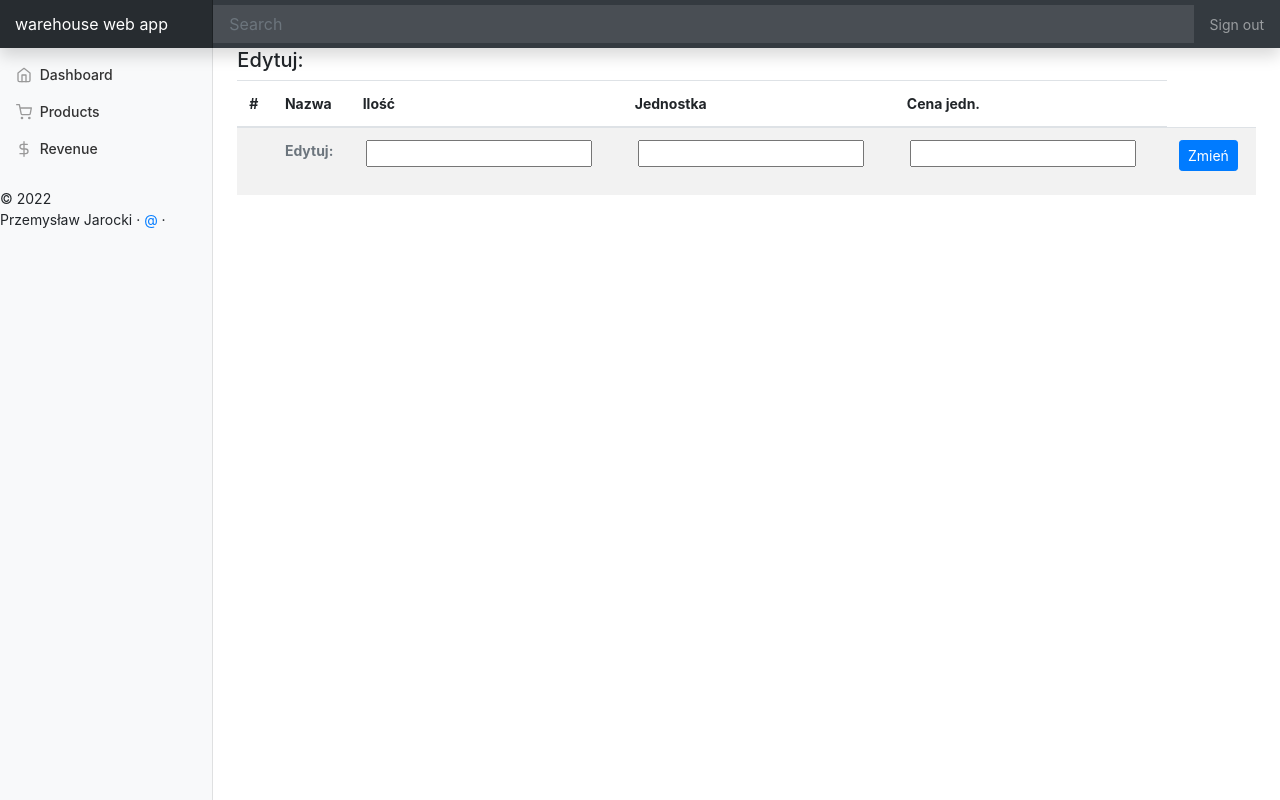
After one commit to PeJot86/magazyn_web, a Flask app: page /1 in a window 1280 px wide. The commit adds this page. Run offline with Flask 2, Linux system fonts and the light colour scheme; lists and menus that the app fills with data are empty; some libraries are stand-ins or nearby versions.

Commit message:
fourth commit

```diff
--- a/app.py
+++ b/app.py
@@ -22,7 +22,7 @@ def homepage():
 def add_product():
     form = ProductForm ()
     errors = None
-    list_items = items
+    sort_items = sorted(items, key=lambda x: (x['name']))
     if request.method == 'POST':
         if form.validate_on_submit():
                 dict = {
@@ -33,7 +33,7 @@ def add_product():
                 items.append(dict)
 
         return redirect(url_for("add_product"))
-    return render_template ("list_product.html", form=form, list_items = list_items, errors = errors)
+    return render_template ("list_product.html", form=form, list_items = sort_items, errors = errors)
 
 
 @app.route('/<product_name>', methods=["GET", "POST"])
@@ -46,9 +46,18 @@ def edit_product(product_name):
                 i["quantity"] = float(form.quantity.data)
                 i["unit"] = form.unit.data
                 i["unit_price"] = float(form.unit_price.data)
-
            return redirect(url_for("add_product"))
     return render_template ("edit_product.html", form=form, product_name= product_name, select_item = select_item)
+
+
+@app.route('/delete/<product_name>', methods=["GET","POST"])
+def delete_product(product_name):
+    form = ProductForm ()
+    for i in range(len(items)):
+        if items[i]['name'] == product_name:
+            del items[i]
+            break
+    return render_template ("edit_product.html", form=form, product_name= product_name)
 
 
 
--- /dev/null
+++ b/templates/edit_product.html
@@ -0,0 +1,58 @@
+{% extends "base.html" %}
+{% block content %}
+
+
+<h5>Edytuj:</h5>
+
+<table class="table table-striped">
+  <thead>
+    <tr>
+      <th scope="col">#</th>
+      <th scope="col">Nazwa</th>
+      <th scope="col">Ilość</th>
+      <th scope="col">Jednostka</th>
+      <th scope="col">Cena jedn.</th>
+    </tr>
+  </thead>
+  <tbody>
+
+    {% for item in select_item %}
+    <tr>
+      <th scope="row"></th>
+      <td>{{item.name}}</td>
+      <td>{{item.quantity}}</td>
+      <td>{{item.unit}}</td>
+      <td>{{item.unit_price}}</td>
+      <td><a class="btn btn-danger btn-sm" href="{{ url_for('delete_product', product_name=item.name) }}" role="button">Usuń</a></td>
+      {% endfor %}
+
+    </tr>
+  </form>
+  <form action="" method="POST">
+    <tr>
+     <th scope="row"></th>
+    <th> {{form.hidden_tag()}}
+     <div class="form-group text-secondary">
+     <p>Edytuj:</p>
+     </div>
+     <th> <div class="form-group text-secondary">
+      <label for="quantity"></label>
+       {{ form.quantity }}
+       </div>
+       <th>
+         <div class="form-group text-secondary">
+         <label for="unit"></label>
+         {{ form.unit}}
+         </div>
+         <th> <div class="form-group text-secondary">
+           <label for="unit_price"></label>
+           {{ form.unit_price }}
+           </div>
+   <th><div>
+    <input class="btn btn-primary btn-sm" type="submit" value="Zmień">
+   </form>
+   </div></th>
+   </tr>
+ </tbody>
+
+ {% endblock %}
--- a/templates/list_product.html
+++ b/templates/list_product.html
@@ -25,7 +25,7 @@
         <td>{{item.quantity}}</td>
         <td>{{item.unit}}</td>
         <td>{{item.unit_price}}</td>
-        <td><input class="btn btn-primary btn-sm" type="submit" value="Usuń"></td>
+
 
       </tr>
 
@@ -52,7 +52,7 @@
               {{ form.unit_price }}
               </div>
       <th><div>
-      <button type="submit" class="btn btn-primary my-2 my-lg-0">Dodaj</button>
+      <button type="submit" class="btn btn-primary btn-sm my-2 my-lg-0">Dodaj</button>
       </form>
       </div></th>
       </tr>
```
